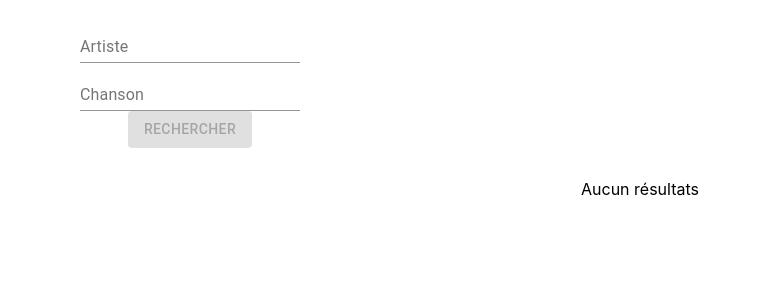
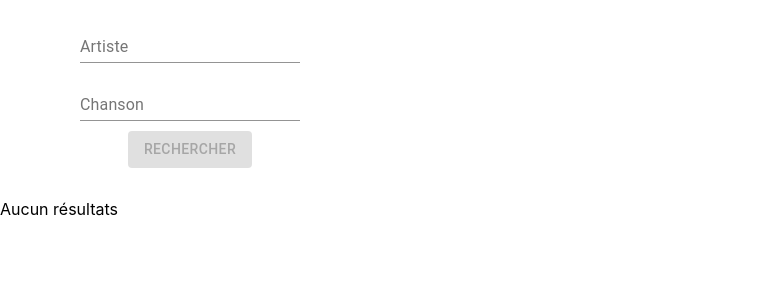
Before and after one commit to robin2309/front-playlist-tracker, a React (Create React App) app: page / in a window 1280 px wide. Shown: the top 300 px of the page, without its empty margins (0-762 px from the left). Built offline with nearby package versions, Linux system fonts and the light colour scheme.

Commit message:
use styled components

```diff
--- a/package.json
+++ b/package.json
@@ -11,7 +11,8 @@
     "prop-types": "^15.7.2",
     "react": "^16.13.1",
     "react-dom": "^16.13.1",
-    "react-scripts": "3.4.3"
+    "react-scripts": "3.4.3",
+    "styled-components": "^5.2.0"
   },
   "scripts": {
     "start": "react-scripts start",
--- a/public/index.html
+++ b/public/index.html
@@ -24,7 +24,7 @@
       work correctly both with client-side routing and a non-root public URL.
       Learn how to configure a non-root public URL by running `npm run build`.
     -->
-    <title>React App</title>
+    <title>Playlist tracker</title>
   </head>
   <body>
     <noscript>You need to enable JavaScript to run this app.</noscript>
--- a/src/App.js
+++ b/src/App.js
@@ -1,5 +1,6 @@
 import React, { useState } from "react";
 import axios from "axios";
+import styled from "styled-components";
 
 import Playlists from "./components/Playlists";
 import SearchForm from "./components/SearchForm";
@@ -13,6 +14,13 @@ const initialPlaylistsState = {
   error: null,
   data: [],
 };
+
+const Wrapper = styled.div`
+  display: flex;
+  flex-direction: column;
+  justify-content: center;
+  width: 100%;
+`;
 
 const App = () => {
   const [playlists, setPlaylists] = useState(initialPlaylistsState);
@@ -36,17 +44,10 @@ const App = () => {
   };
 
   return (
-    <div
-      className="app"
-      style={{
-        display: "flex",
-        flexDirection: "column",
-        justifyContent: "center",
-      }}
-    >
+    <Wrapper>
       <SearchForm onSearch={searchPlasylists} loading={playlists.loading} />
       <Playlists playlistsResult={playlists.data} />
-    </div>
+    </Wrapper>
   );
 };
 
--- a/src/components/Playlists.js
+++ b/src/components/Playlists.js
@@ -120,7 +120,12 @@ const Playlists = ({ playlistsResult }) => {
               .map((row, index) => {
                 const labelId = `enhanced-table-checkbox-${index}`;
                 return (
-                  <TableRow hover role="checkbox" tabIndex={-1} key={row.name}>
+                  <TableRow
+                    hover
+                    role="checkbox"
+                    tabIndex={-1}
+                    key={row.playlistUrl}
+                  >
                     <TableCell
                       component="th"
                       id={labelId}
--- a/src/components/SearchForm.js
+++ b/src/components/SearchForm.js
@@ -2,6 +2,21 @@ import React, { useState } from "react";
 import TextField from "@material-ui/core/TextField";
 import Button from "@material-ui/core/Button";
 import PropTypes from "prop-types";
+import styled from "styled-components";
+
+const Wrapper = styled.div`
+  display: flex;
+  flex-direction: column;
+  max-width: 350px;
+  padding: 15px;
+  align-items: center;
+`;
+
+const StyledTextField = styled(TextField)`
+  && {
+    margin-bottom: 10px;
+  }
+`;
 
 const SearchForm = ({ onSearch }) => {
   const [artistSearch, setArtist] = useState("");
@@ -15,23 +30,15 @@ const SearchForm = ({ onSearch }) => {
   };
 
   return (
-    <div
-      style={{
-        display: "flex",
-        flexDirection: "column",
-        maxWidth: "350px",
-        padding: "15px",
-        alignItems: "center",
-      }}
-    >
-      <TextField
+    <Wrapper>
+      <StyledTextField
         id="artistSearch"
         name="artistSearch"
         value={artistSearch}
         onChange={onArtistChange}
         label="Artiste"
       />
-      <TextField
+      <StyledTextField
         id="songSearch"
         name="songSearch"
         value={songSearch}
@@ -48,7 +55,7 @@ const SearchForm = ({ onSearch }) => {
       >
         Rechercher
       </Button>
-    </div>
+    </Wrapper>
   );
 };
 
```
Also changed, not shown: 1 other file (tests, documents, lock files or other folders).
